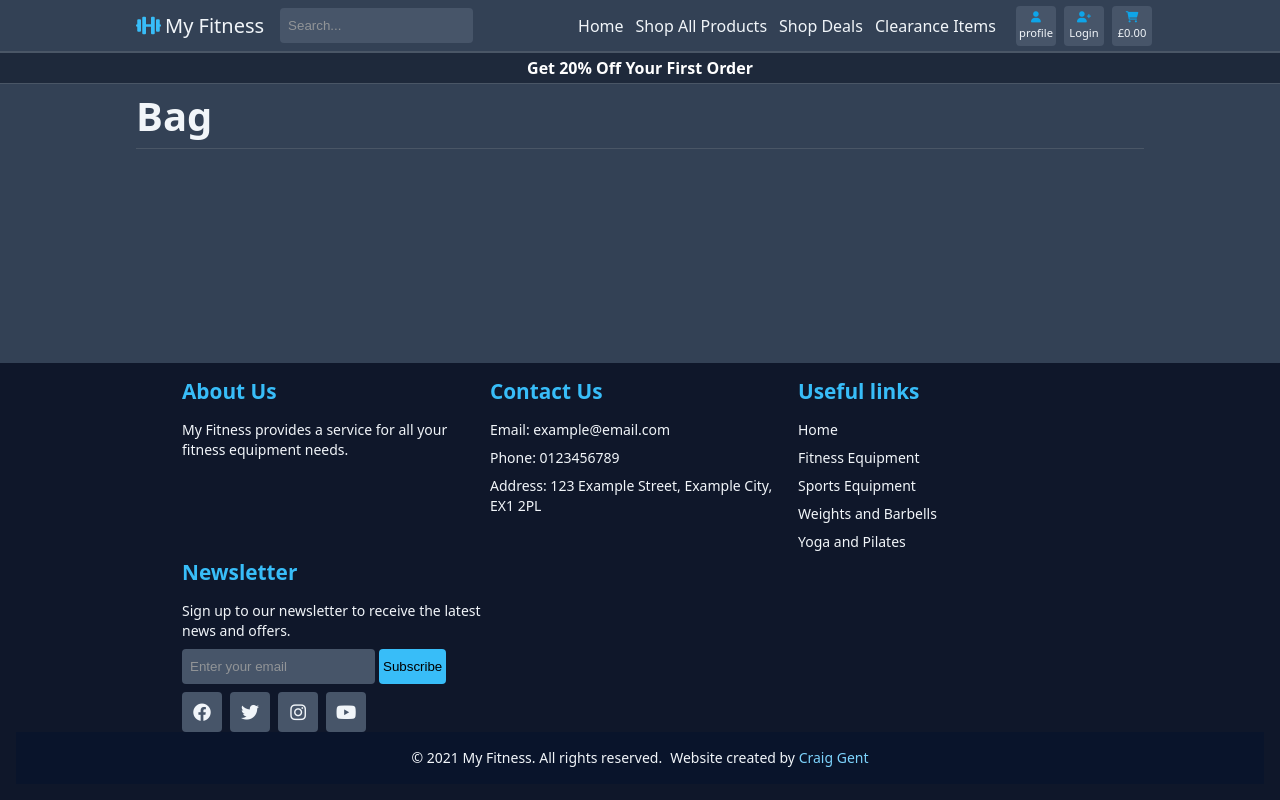
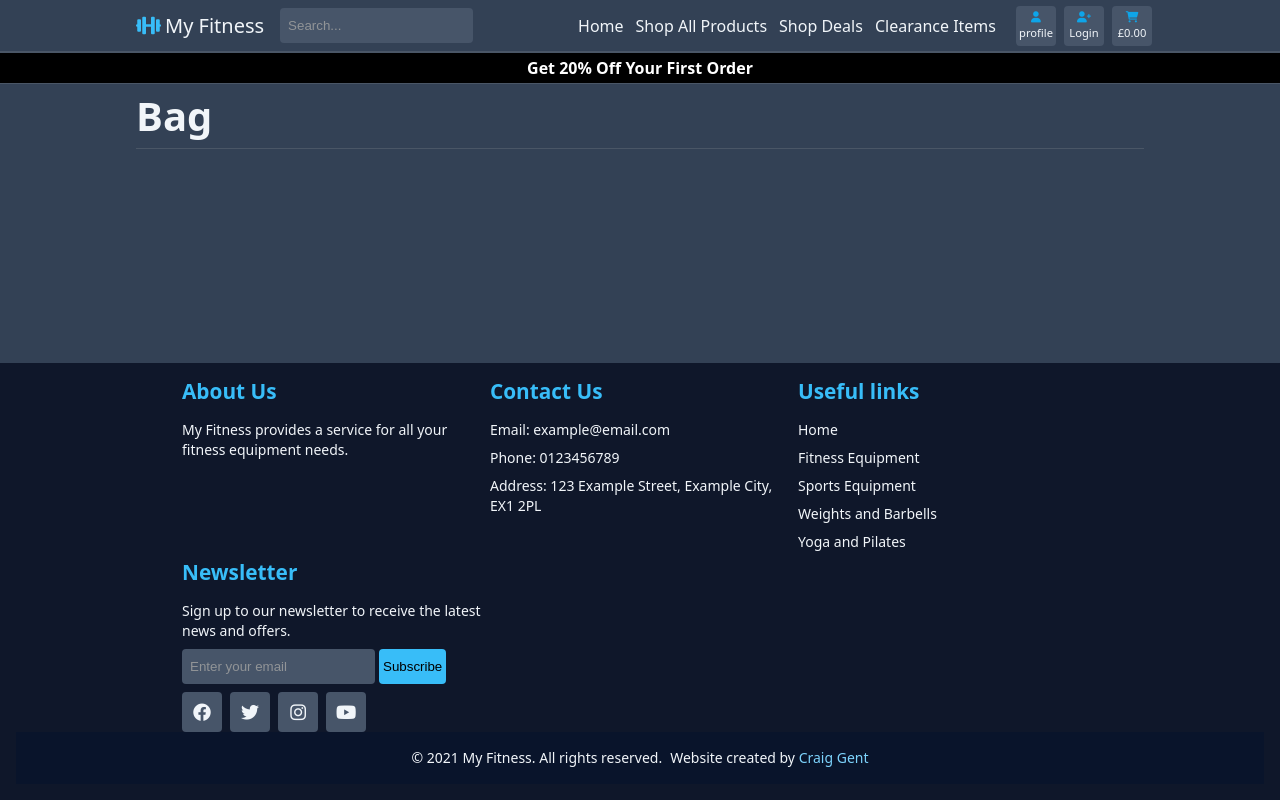
Before and after one commit to Genty83/My-Fitness, a Django app: template bag/templates/bag/bag.html in a window 1280 px wide. Run offline with Django 3.2, Linux system fonts and the light colour scheme; the template is opened without the code that fills it, so the values that code supplies are empty.

Commit message:
Changes to base and header templates

```diff
--- a/templates/base.html
+++ b/templates/base.html
@@ -29,24 +29,10 @@
   <script type="module" src="{% static 'js/main.js' %}"></script>
   {% endblock %}
 </head>
-<body class="bg-slate-700 ft-slate-100 ft-serif">
-  <!-- Include mobile nav -->
-  {% include 'includes/nav_menu.html' %}
-
-  <!-- Sticky footer container -->
-  <div class="sticky-footer">
-
-    <!-- Header -->
-    {% include 'includes/header.html' %}
-    <!-- Header end -->
-
-    <!-- Main -->
-    <main>
+<body class="bg-slate-700 ft-slate-100 ft-serif width-100">
 
   <!-- Messages -->
-      <!-- Toasts / messages -->
   {% if messages %}
-        <div class="message-container">
   {% for message in messages %}
     {% with message.level as level %}
         {% if level == 40 %}
@@ -60,9 +46,22 @@
         {% endif %}
       {% endwith %}
     {% endfor %}
-        </div>
   {% endif %}
 
+  <!-- Include mobile nav -->
+  {% include 'includes/nav_menu.html' %}
+
+  <!-- Sticky footer container -->
+  <div class="sticky-footer">
+
+    <!-- Header -->
+    {% include 'includes/header.html' %}
+    <!-- Header end -->
+
+
+
+    <!-- Main -->
+    <main>
       {% block content %}
 
       {% endblock %}
--- a/templates/includes/header.html
+++ b/templates/includes/header.html
@@ -110,7 +110,7 @@
     <hr>
   </section>
   <!-- Breadcrumb end -->
-  <div class="sale-banner height-fixed-30 bg-slate-800 ft-white flex-row justify-center align-center ft-weight-600">
+  <div class="sale-banner height-fixed-30 bg-black ft-white flex-row justify-center align-center ft-weight-600">
     Get 20% Off Your First Order
   </div>
   <hr>
```
Lines whose indentation alone changed are shown as unchanged.
